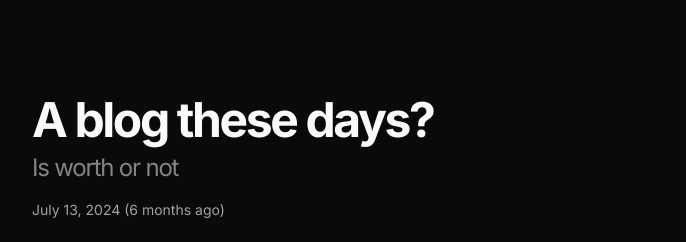
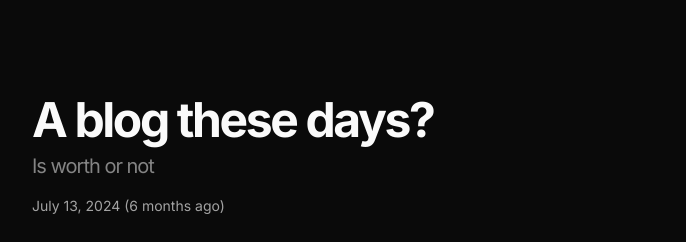
Before and after one commit to isaias-alt/lucasco.dev, a Next.js app: page /blog/a-blog-these-days in a window 1280 px wide. Shown: the top 242 px of the page, without its empty margins (296-982 px from the left). Built offline with nearby package versions, Linux system fonts and the light colour scheme.

Commit message:
reduce blog post summary text size for improved layout consistency

```diff
--- a/src/app/blog/[slug]/page.tsx
+++ b/src/app/blog/[slug]/page.tsx
@@ -94,7 +94,7 @@ export default async function Blog({
       <h1 className="title md:font-bold font-semibold md:text-5xl text-4xl tracking-tighter max-w-[650px]">
         {post.metadata.title}
       </h1>
-      <h4 className="md:text-2xl text-xl tracking-tighter py-2 text-muted-foreground opacity-80 max-w-[650px]">
+      <h4 className="md:text-xl text-lg tracking-tighter py-2 text-muted-foreground opacity-80 max-w-[650px]">
         {post.metadata.summary}
       </h4>
       <div className="flex justify-between items-center mt-2 mb-8 text-sm max-w-[650px]">
```
